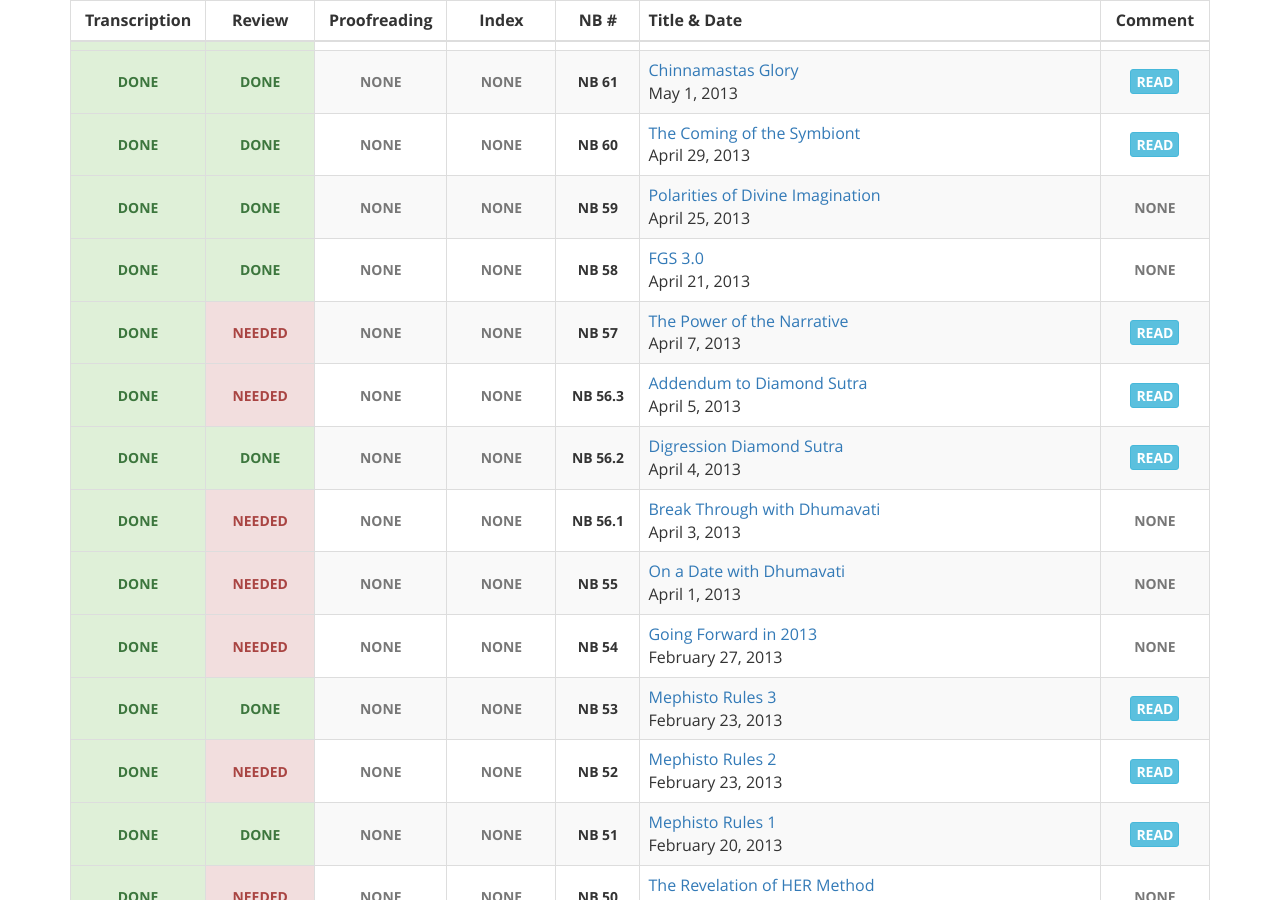
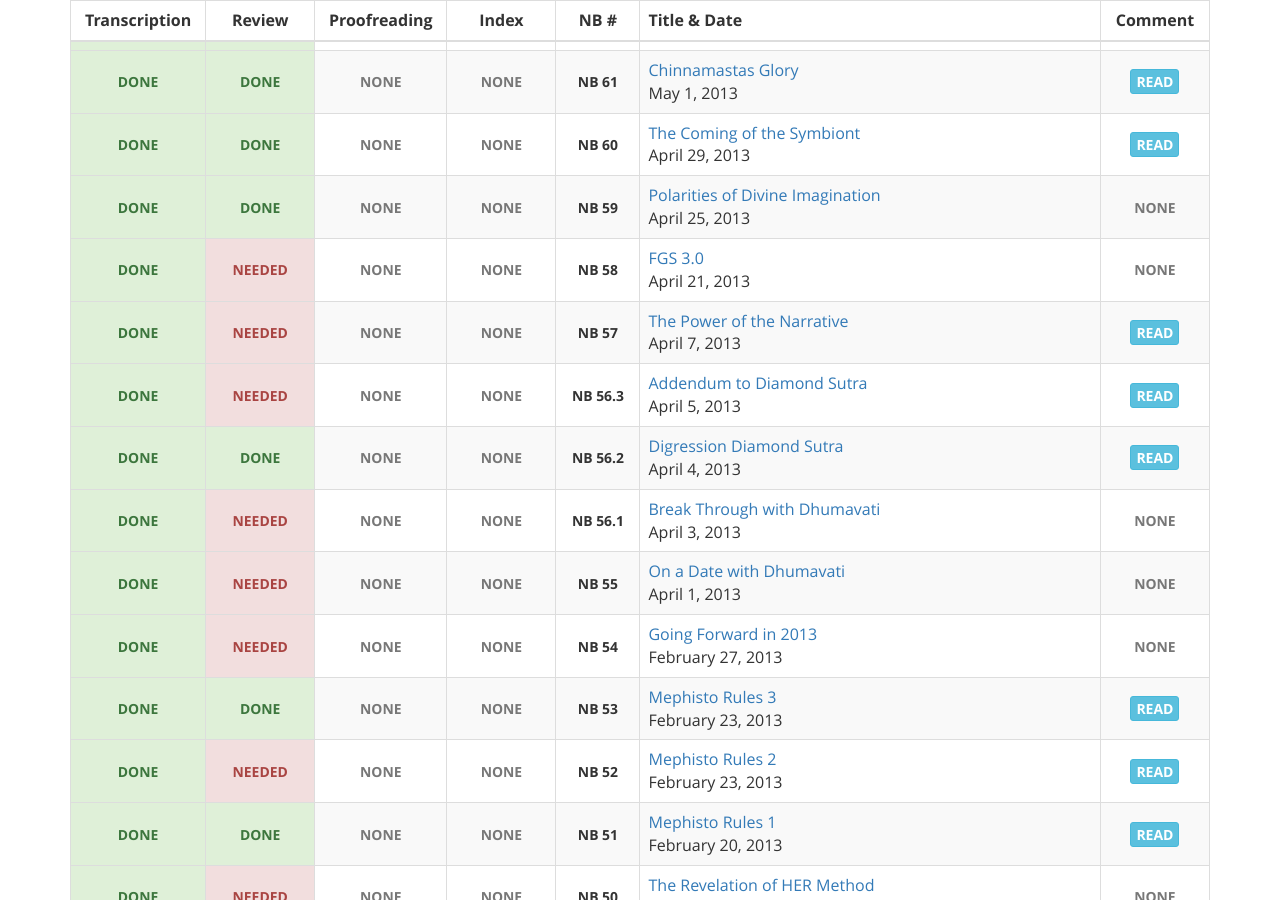
Before and after one commit to gaiaspora/gaiaspora.github.io, a Jekyll site: the page built from content/navigator-briefings.markdown, in a window 1280 px wide and 900 px high, scrolled down 4836 px. Built offline with Jekyll 4.4.1, drawn with Linux system fonts in a browser that asks for light colours.

Commit message:
Update nb.yaml

```diff
--- a/_data/nb.yaml
+++ b/_data/nb.yaml
@@ -657,7 +657,7 @@
 
 - NB: "58"
   Transcription: "done"
-  Review: "done"
+  Review: "needed"
   Proofreading: "none"
   Index: "none"
   Title: "FGS 3.0"
```
